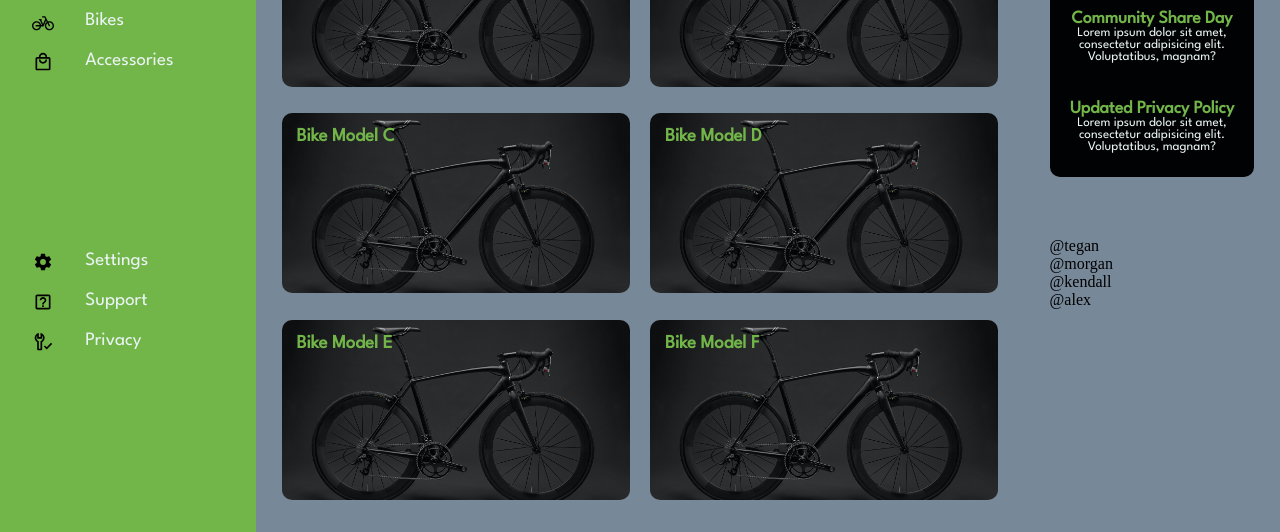
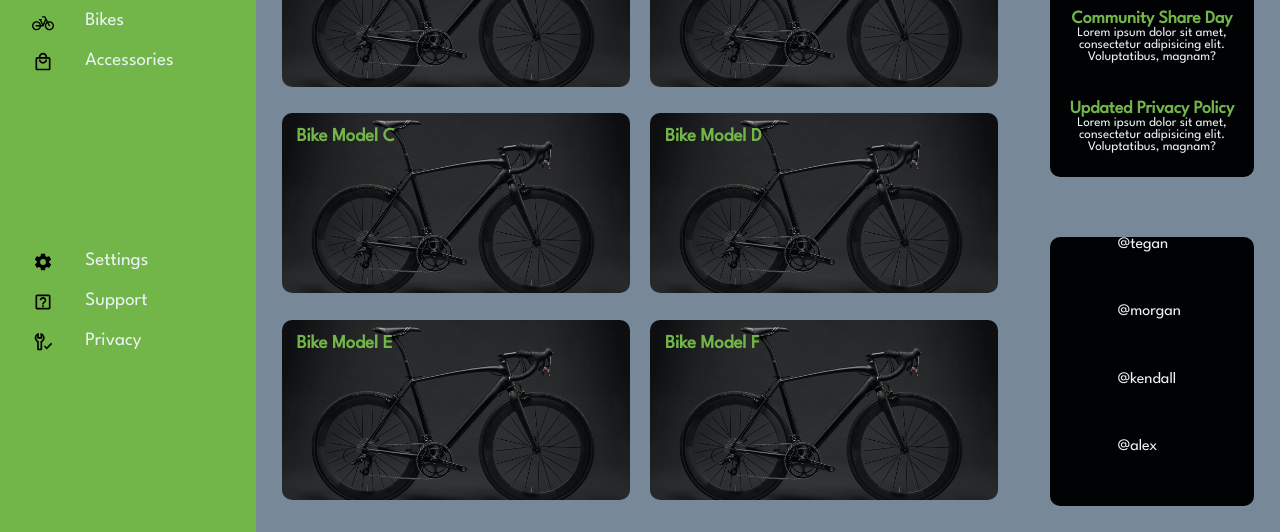
Before and after one commit to symonogwe/admin-dashboard, a plain HTML site: page index.html in a window 1280 px wide. Shown: the part 268-800 px from the top of the page. Drawn offline with Linux system fonts and the light colour scheme.

Commit message:
Create 2 col-grid on card-trending item

```diff
--- a/index.css
+++ b/index.css
@@ -316,7 +316,6 @@ main {
 }
 
 .main-content-side {
-    /* border: 2px solid red; */
     width: 20%;
     margin: 1.6em 0em;
     display: grid;
@@ -347,3 +346,17 @@ main {
 .announcement-grid > p {
     font-size: calc(.5rem + .4vw);
 }
+
+.card-trending {
+    background-color: var(--main-bg-color);
+    color: var(--paragraph-color);
+    border-radius: 10px;
+    font-family: var(--base-paragraph-ff);
+    display: grid;
+    grid-template-columns: 1fr 2fr;
+    grid-template-rows: repeat(4, 1fr);
+}
+
+.card-trending > p {
+    grid-column: 2 / 3;
+}
```
